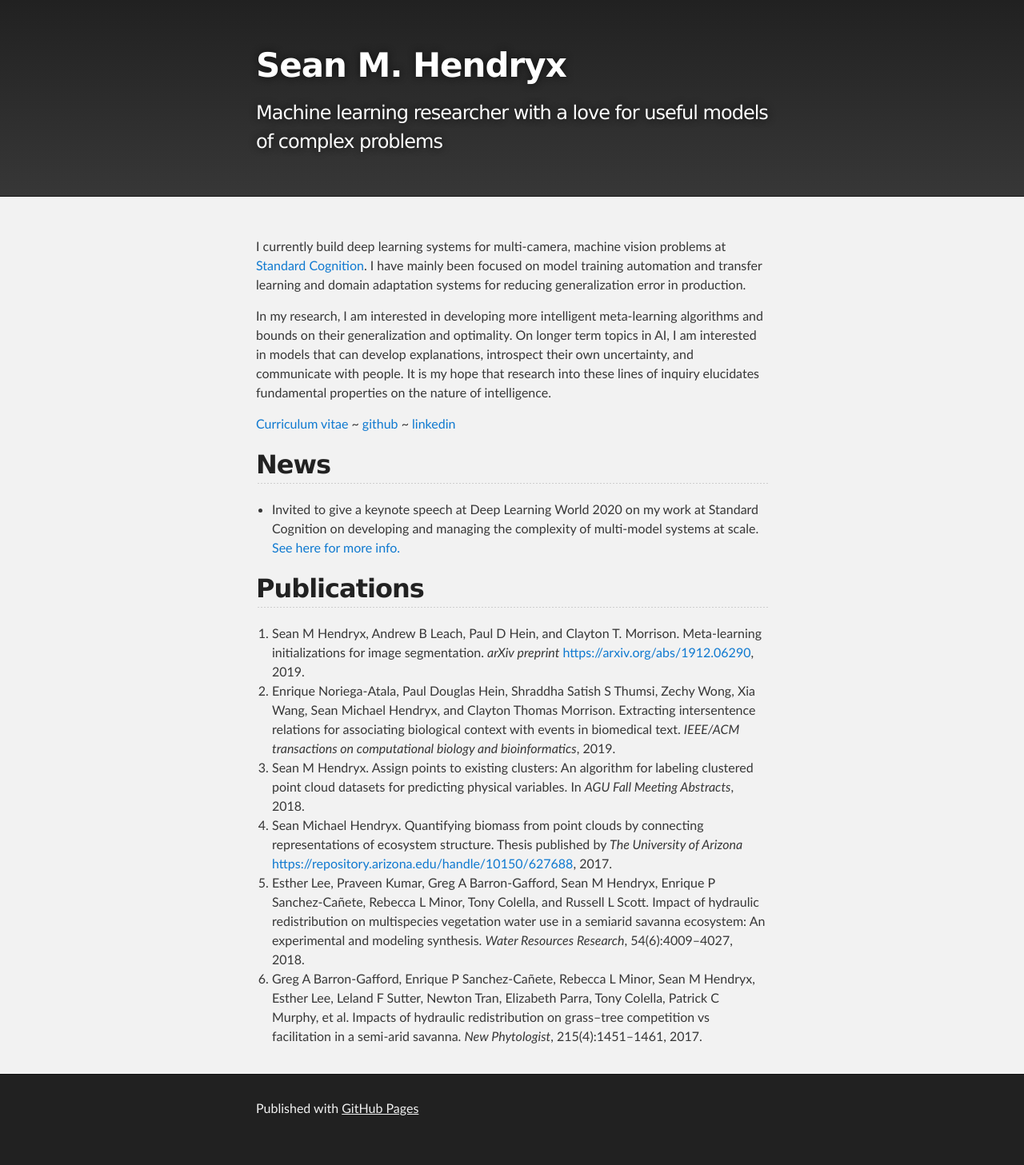
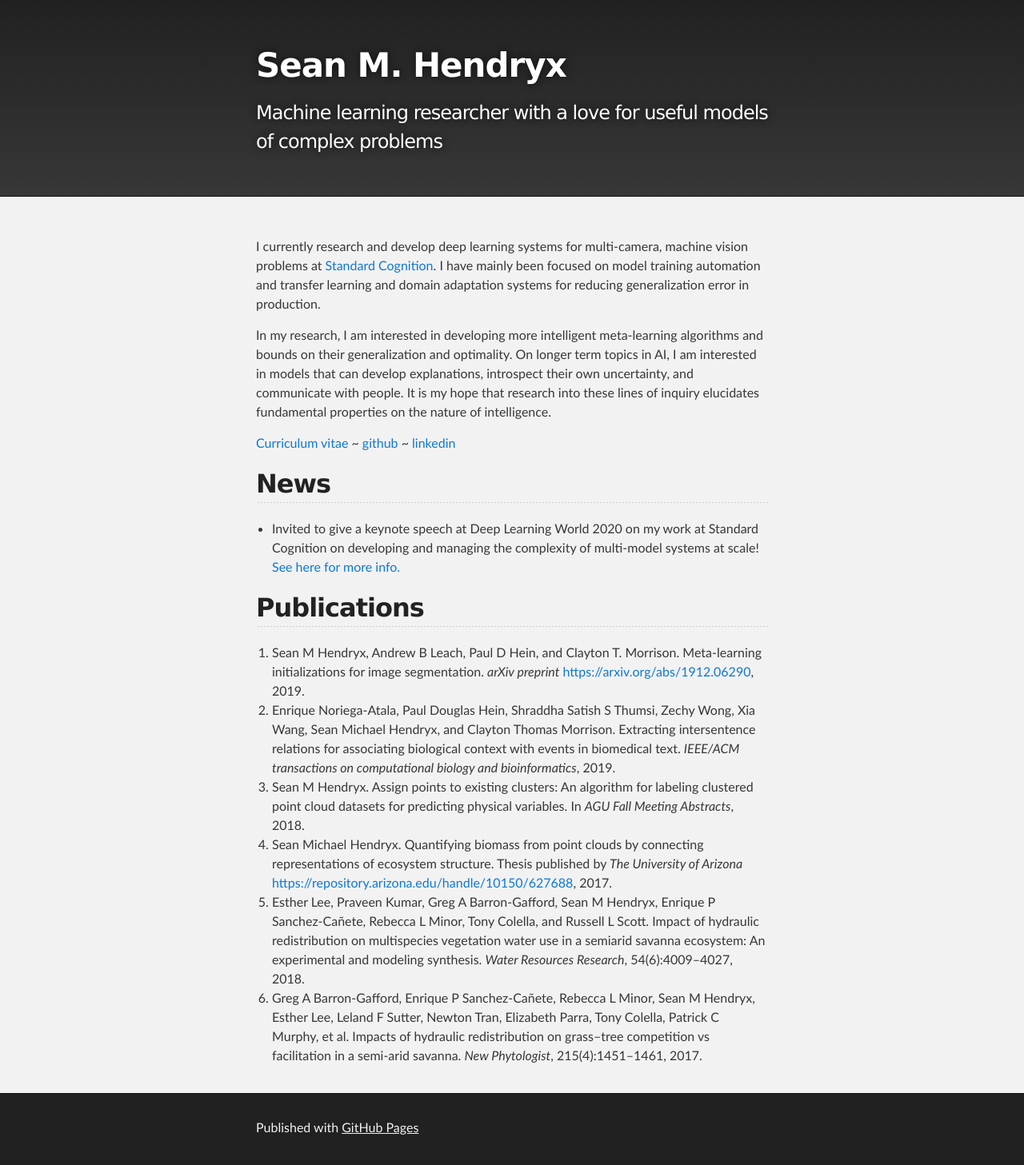
Before and after one commit to SMHendryx/SMHendryx.github.io, a Jekyll site: the page built from index.md, in a window 1280 px wide. Shown: the whole page at 80% size. Built offline with Jekyll 4.4.1, drawn with Linux system fonts in a browser that asks for light colours; before the commit the page ends 1433 px from its top, so only the background shows below that.

Commit message:
update descrip

```diff
--- a/index.md
+++ b/index.md
@@ -2,7 +2,7 @@
 layout: default
 ---
 
-I currently build deep learning systems for multi-camera, machine vision problems at [Standard Cognition](https://standard.ai/). I have mainly been focused on model training automation and transfer learning and domain adaptation systems for reducing generalization error in production.
+I currently research and develop deep learning systems for multi-camera, machine vision problems at [Standard Cognition](https://standard.ai/). I have mainly been focused on model training automation and transfer learning and domain adaptation systems for reducing generalization error in production.
 
 In my research, I am interested in developing more intelligent meta-learning algorithms and bounds on their generalization and optimality. On longer term topics in AI, I am interested in models that can develop explanations, introspect their own uncertainty, and communicate with people. It is my hope that research into these lines of inquiry elucidates fundamental properties on the nature of intelligence.
 
@@ -10,7 +10,7 @@ In my research, I am interested in developing more intelligent meta-learning alg
 [Curriculum vitae](./assets/Sean_Hendryx_CV.pdf) ~ [github](https://github.com/SMHendryx) ~ [linkedin](https://www.linkedin.com/in/sean-hendryx-43894056/)
 
 ## News
- - Invited to give a keynote speech at Deep Learning World 2020 on my work at Standard Cognition on developing and managing the complexity of multi-model systems at scale. [See here for more info.](https://www.deeplearningworld.com/las-vegas/2020/agenda/#session78711)
+ - Invited to give a keynote speech at Deep Learning World 2020 on my work at Standard Cognition on developing and managing the complexity of multi-model systems at scale! [See here for more info.](https://www.deeplearningworld.com/las-vegas/2020/agenda/#session78711)
 
 ## Publications
 1.  Sean M Hendryx, Andrew B Leach, Paul D Hein, and Clayton T. Morrison. Meta-learning initializations for image segmentation. _arXiv preprint_ [https://arxiv.org/abs/1912.06290](https://arxiv.org/abs/1912.06290), 2019.
```
